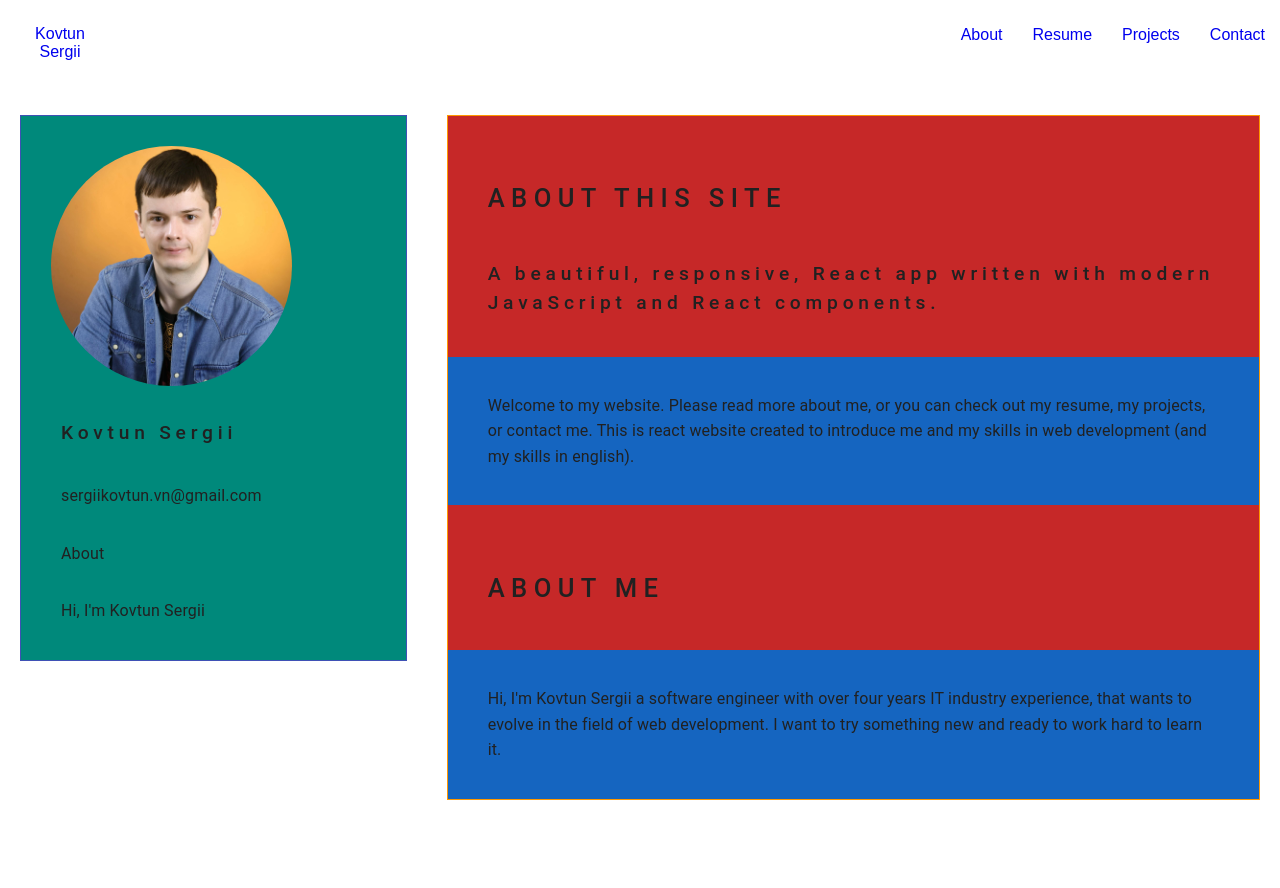
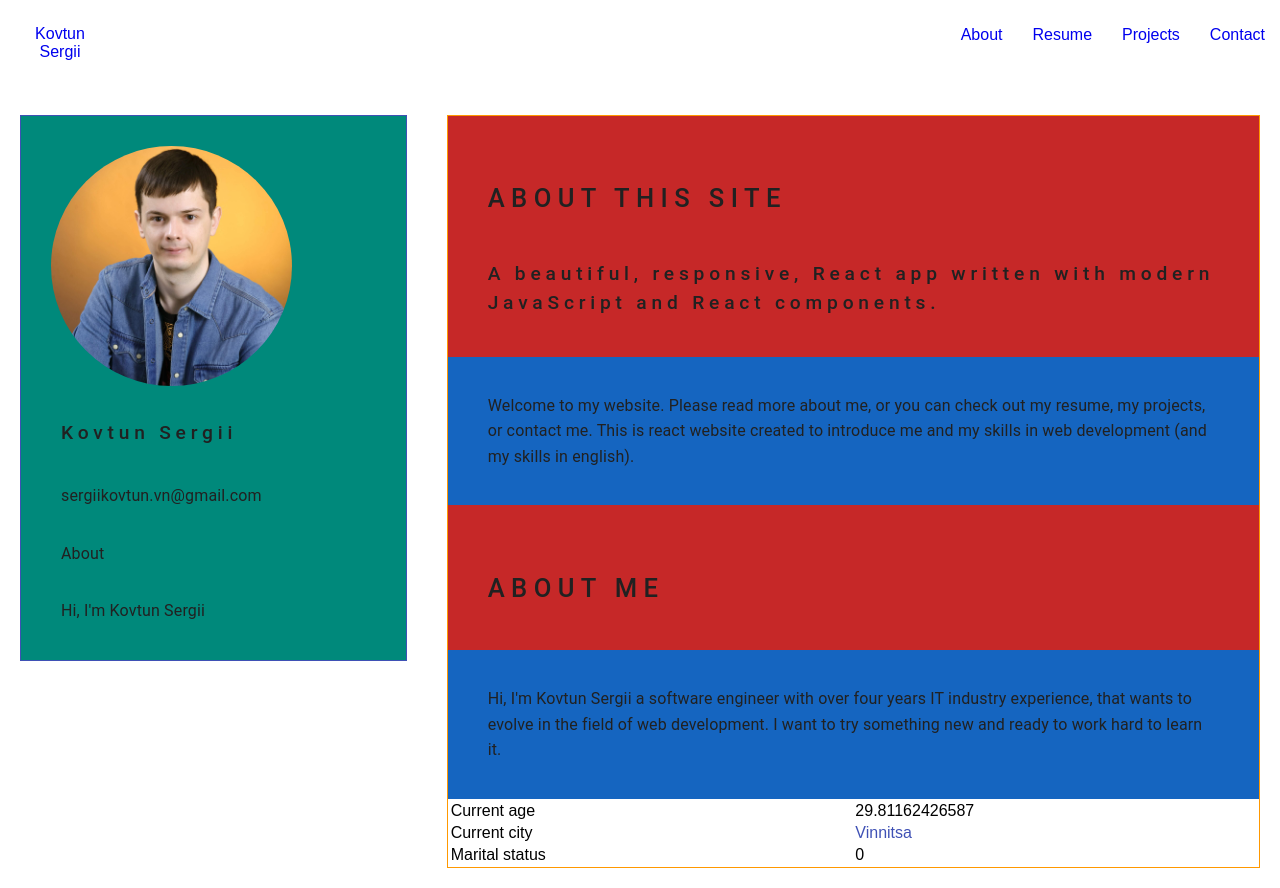
Before and after one commit to SergiiKov/pws, a React (Create React App) app: page /about in a window 1280 px wide. Before the commit the page ends 820 px from the top, so only its background shows below. Built offline with nearby package versions, Linux system fonts and the light colour scheme.

Commit message:
add personal stats

```diff
--- /dev/null
+++ b/src/pages/about/Table.jsx
@@ -0,0 +1,32 @@
+import React from 'react';
+import PropTypes from 'prop-types';
+
+import TableRow from './TableRow';
+
+const Table = ({ data }) => (
+  <table>
+    <tbody>
+      {data.map((pair) => (
+        <TableRow
+          key={pair.label}
+          label={pair.label}
+          value={pair.value}
+          link={pair.link}
+        />
+      ))}
+    </tbody>
+  </table>
+);
+
+Table.propTypes = {
+  data: PropTypes.arrayOf(PropTypes.shape({
+    label: PropTypes.string.isRequired,
+    value: PropTypes.oneOfType([
+      PropTypes.string,
+      PropTypes.number,
+    ]).isRequired,
+    link: PropTypes.string,
+  })).isRequired,
+};
+
+export default Table;
--- /dev/null
+++ b/src/pages/about/TableRow.jsx
@@ -0,0 +1,24 @@
+import React from 'react';
+import PropTypes from 'prop-types';
+
+const TableRow = ({ label, link, value }) => (
+  <tr>
+    <td width="50%">{label}</td>
+    <td>{link.length ? (<a style={{color:'#3f51b5'}} href={link}>{value}</a>) : value}</td>
+  </tr>
+);
+
+TableRow.propTypes = {
+  label: PropTypes.string.isRequired,
+  value: PropTypes.oneOfType([
+    PropTypes.string,
+    PropTypes.number,
+  ]).isRequired,
+  link: PropTypes.string,
+};
+
+TableRow.defaultProps = {
+  link: '',
+};
+
+export default TableRow;
--- a/src/pages/about/about-page.jsx
+++ b/src/pages/about/about-page.jsx
@@ -1,8 +1,33 @@
-import React from 'react';
+import React, { useState, useEffect }  from 'react';
+
+import Table from './Table';
+import personalData from '../../component/data/stats';
 
 import './about-page.styles.scss'
 
-const AboutPage = () => (
+const AboutPage = () => {
+
+
+  const [data, setData] = useState(personalData);
+
+  const tick = () => {
+    const divisor = 1000 * 60 * 60 * 24 * 365.2425;
+    const birthTime = new Date('1990, 10, 13');
+    setData({
+      ...data,
+      age: {
+        label: 'Current age',
+        value: ((Date.now() - birthTime) / divisor).toFixed(11),
+      },
+    });
+  };
+
+  useEffect(() => {
+    const timer = setInterval(() => tick(), 25);
+    return () => { clearInterval(timer); };
+  }, []);
+
+  return (
 <div className='about-page'>
   <div className='title'>
     <h2>ABOUT THIS SITE</h2>
@@ -25,9 +50,10 @@ const AboutPage = () => (
       I want to try something new and ready to work hard to learn it.
     </p>
   </div>
+  <Table data={Object.keys(data).map((key) => data[key])} />
+ </div>
+ )
 
- </div>
-
-);
+};
 
 export default AboutPage;
```
